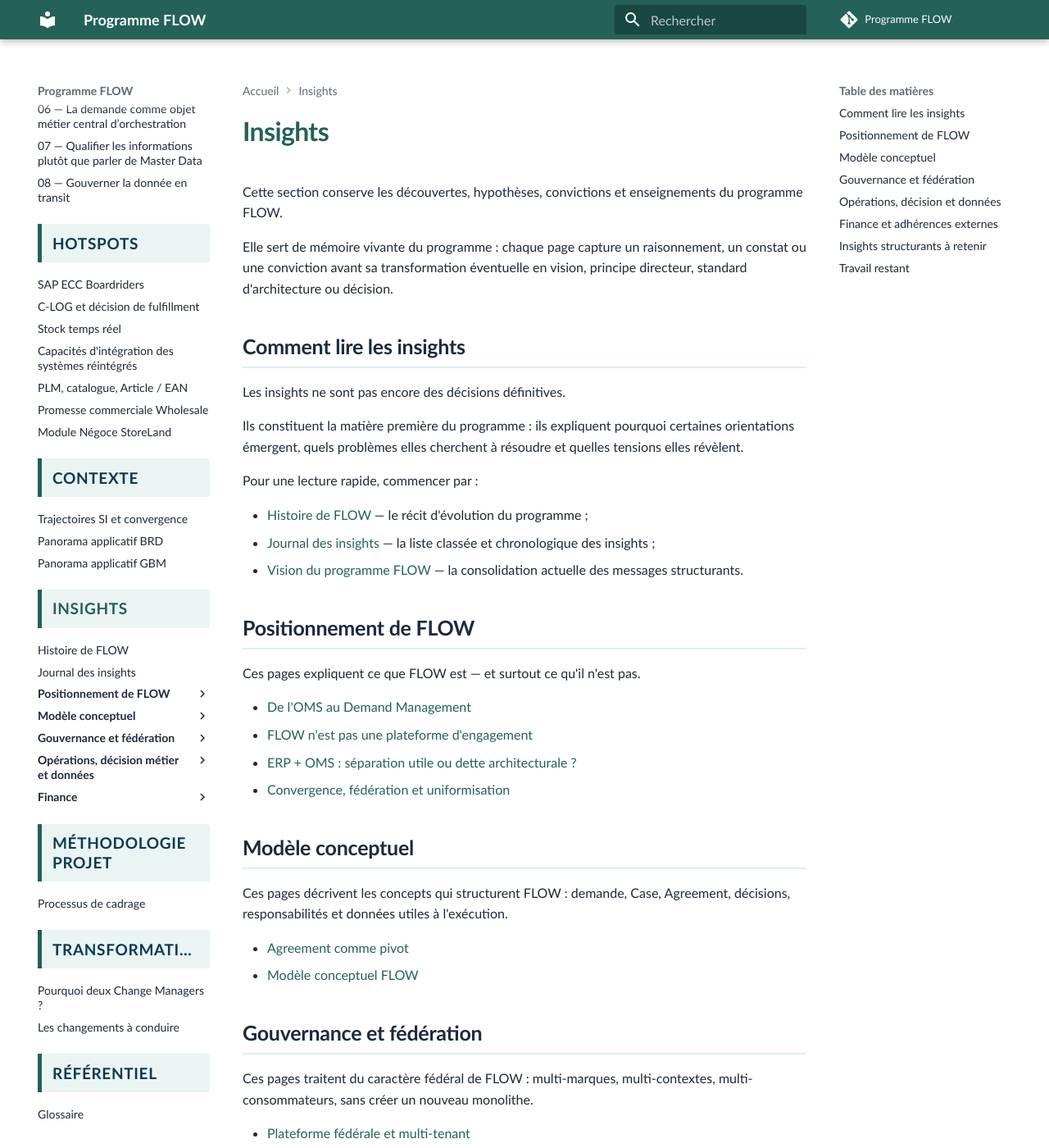
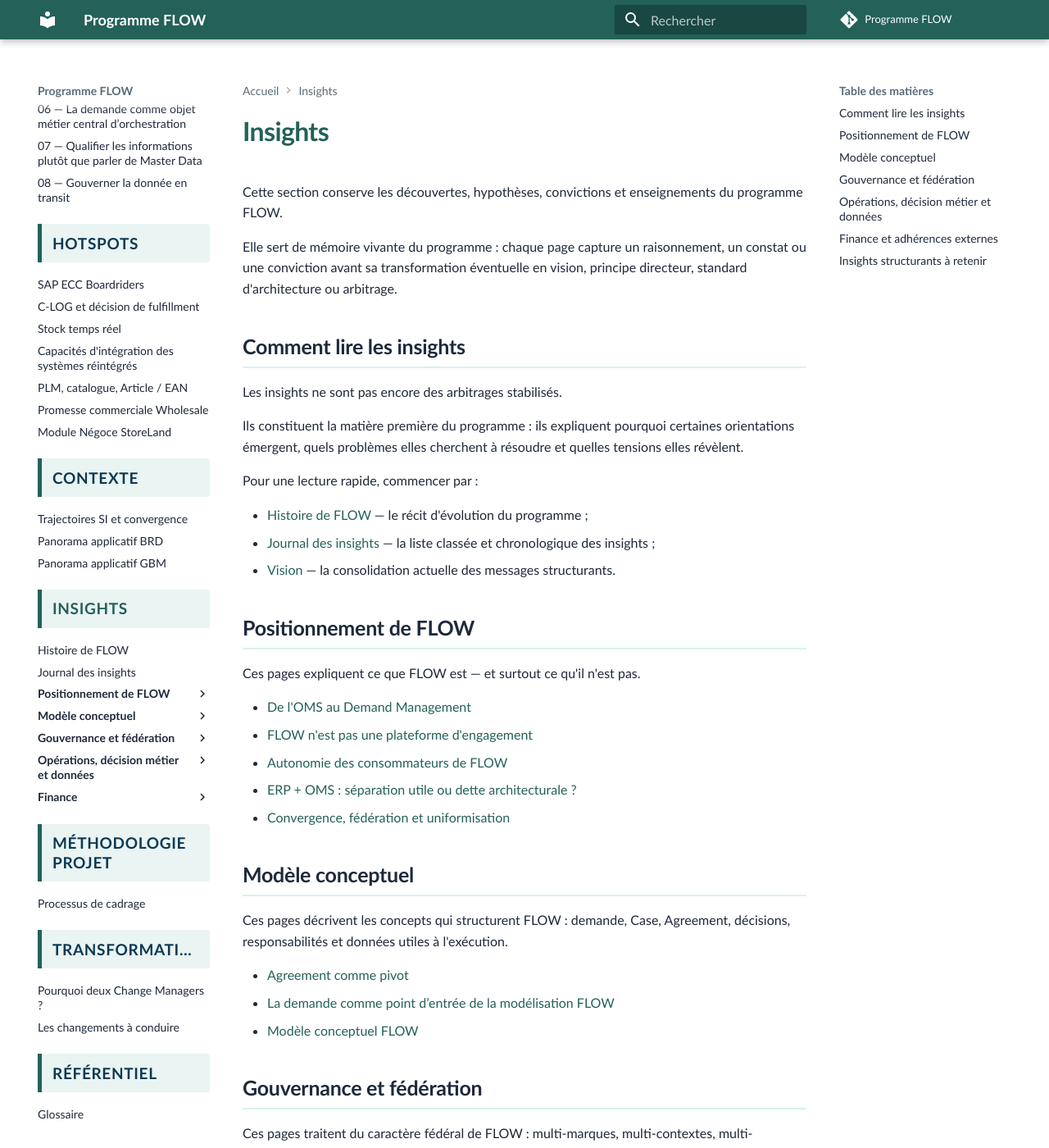
Before and after one commit to laurent-sintes/FLOW-Program, an MkDocs documentation site: the page built from docs/insights/index.md, in a window 1280 px wide and 1400 px high. Shown: the whole window at 82% size. Built offline with MkDocs 1.6.1 and Material for MkDocs 9.7.7, drawn with Linux system fonts in a browser that asks for light colours; comment, search, counter and statistics services are not loaded; some of the changed text lies outside the part shown.

Commit message:
Aligne index insights et pages orphelines

```diff
--- a/docs/insights/index.md
+++ b/docs/insights/index.md
@@ -2,11 +2,11 @@
 
 Cette section conserve les découvertes, hypothèses, convictions et enseignements du programme FLOW.
 
-Elle sert de mémoire vivante du programme : chaque page capture un raisonnement, un constat ou une conviction avant sa transformation éventuelle en vision, principe directeur, standard d'architecture ou décision.
+Elle sert de mémoire vivante du programme : chaque page capture un raisonnement, un constat ou une conviction avant sa transformation éventuelle en vision, principe directeur, standard d'architecture ou arbitrage.
 
 ## Comment lire les insights
 
-Les insights ne sont pas encore des décisions définitives.
+Les insights ne sont pas encore des arbitrages stabilisés.
 
 Ils constituent la matière première du programme : ils expliquent pourquoi certaines orientations émergent, quels problèmes elles cherchent à résoudre et quelles tensions elles révèlent.
 
@@ -14,7 +14,7 @@ Pour une lecture rapide, commencer par :
 
 - [Histoire de FLOW](histoire-de-flow.md) — le récit d'évolution du programme ;
 - [Journal des insights](journal-des-insights.md) — la liste classée et chronologique des insights ;
-- [Vision du programme FLOW](../vision/vision-programme-flow.md) — la consolidation actuelle des messages structurants.
+- [Vision](../vision/vision.md) — la consolidation actuelle des messages structurants.
 
 ## Positionnement de FLOW
 
@@ -22,6 +22,7 @@ Ces pages expliquent ce que FLOW est — et surtout ce qu'il n'est pas.
 
 - [De l'OMS au Demand Management](oms-vers-demand-management.md)
 - [FLOW n'est pas une plateforme d'engagement](flow-n-est-pas-une-plateforme-d-engagement.md)
+- [Autonomie des consommateurs de FLOW](autonomie-des-consommateurs-de-flow.md)
 - [ERP + OMS : séparation utile ou dette architecturale ?](erp-oms-separation-ou-plateforme-integree.md)
 - [Convergence, fédération et uniformisation](convergence-federation-uniformisation.md)
 
@@ -30,6 +31,7 @@ Ces pages expliquent ce que FLOW est — et surtout ce qu'il n'est pas.
 Ces pages décrivent les concepts qui structurent FLOW : demande, Case, Agreement, décisions, responsabilités et données utiles à l'exécution.
 
 - [Agreement comme pivot](agreement-comme-pivot.md)
+- [La demande comme point d’entrée de la modélisation FLOW](demande-point-entree-modelisation.md)
 - [Modèle conceptuel FLOW](modele-conceptuel-flow.md)
 
 ## Gouvernance et fédération
@@ -40,9 +42,9 @@ Ces pages traitent du caractère fédéral de FLOW : multi-marques, multi-contex
 - [GBM, StoreLand, UR et fédération](gbm-storeland-ur-federation.md)
 - [L'organisation masque parfois les domaines](organisation-masque-domaines.md)
 
-## Opérations, décision et données
+## Opérations, décision métier et données
 
-Ces pages documentent les capacités opérationnelles et les tensions de cohérence : stock, allocation, visibilité, DataHub, CEP, événements, décisions, projections et données en transit.
+Ces pages documentent les capacités opérationnelles et les tensions de cohérence : stock, allocation, visibilité, DataHub, CEP, événements, décisions métier, projections et données en transit.
 
 - [Gouvernance logistique : BRD vs GBM](gouvernance-logistique-brd-vs-gbm.md)
 - [Allocation et convergence](allocation-point-saillant-de-la-convergence.md)
@@ -71,17 +73,5 @@ Ces pages explicitent les zones où FLOW doit s'articuler avec des domaines spé
 | Données | Les informations doivent être qualifiées par nature et par statut Source / Projection plutôt que rangées dans “Master Data”. |
 | Données en transit | Les échanges doivent devenir des contrats de données gouvernés, pas seulement des flux projet. |
 | Stock | Le stock unifié et l'Inventory Visibility sont des capacités d'entreprise. |
-| Décision | Les décisions, règles et politiques doivent être explicites, traçables et gouvernables. |
+| Décision métier | Les décisions, règles et politiques doivent être explicites, traçables et gouvernables. |
 | Finance | FLOW doit produire les faits et documents utiles, sans devenir le domaine Finance. |
-
-## Travail restant
-
-Les insights sont maintenant suffisamment riches pour soutenir une version 0.
-
-Les prochains compléments devront probablement porter sur :
-
-- la cartographie détaillée des capacités FLOW ;
-- les frontières entre produits FLOW ;
-- les standards d'interface ;
-- la méthodologie de delivery ;
-- la gouvernance des règles, Agreements et projections.
```
